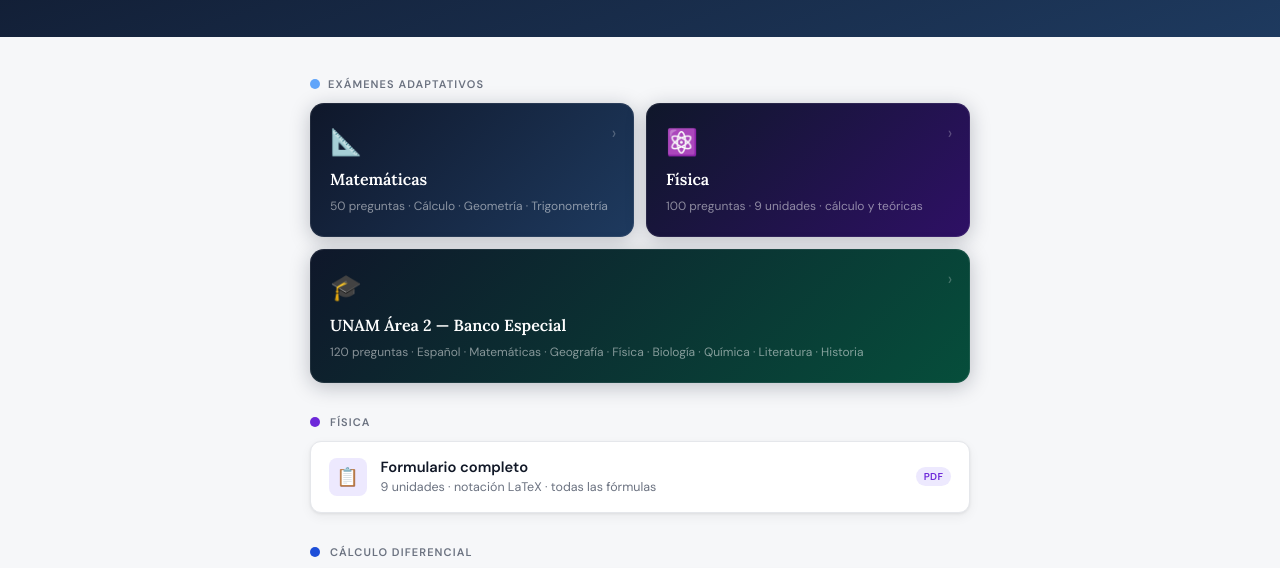
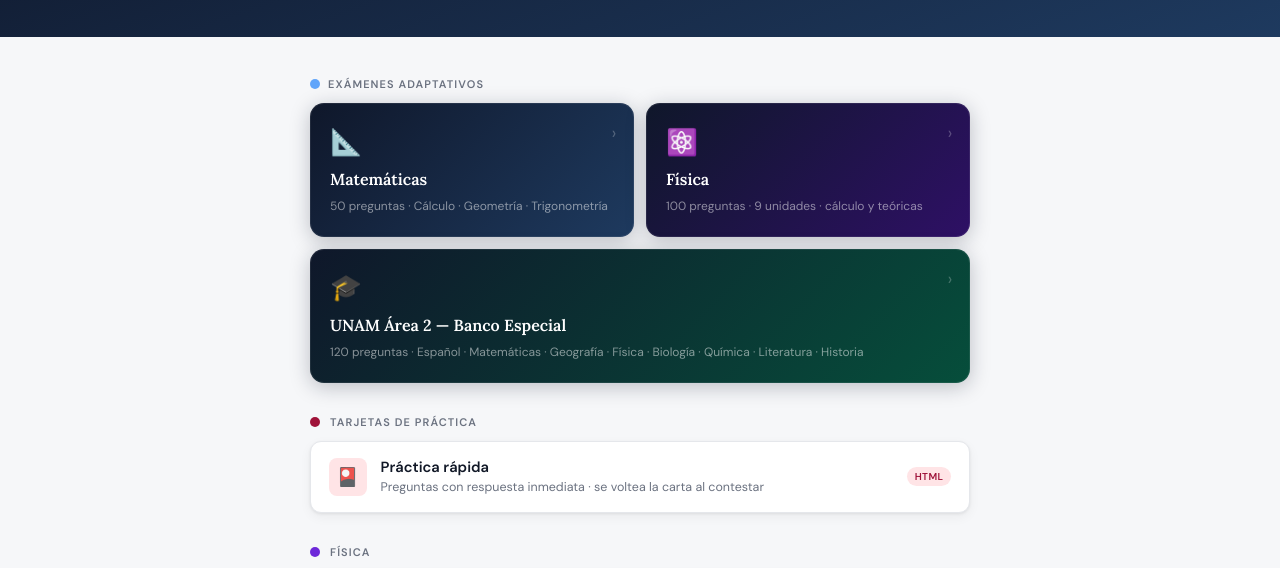
Before and after one commit to Giledvz/clases, a plain HTML site: page index.html in a window 1280 px wide. Shown: the part 160-728 px from the top of the page. Drawn offline with Linux system fonts and the light colour scheme.

Commit message:
Add files via upload
sustitución del index.

```diff
--- a/index.html
+++ b/index.html
@@ -10,6 +10,7 @@
   --calc:  #1d4ed8; --calc-l:#dbeafe;
   --geo:   #047857; --geo-l: #d1fae5;
   --trig:  #b45309; --trig-l:#fef3c7;
+  --flash: #9f1239; --flash-l:#ffe4e6;
   --txt:   #111827;
   --muted: #6b7280;
   --borde: #e5e7eb;
@@ -213,6 +214,24 @@
   </div>
 </div>
 
+<!-- Tarjetas de Práctica -->
+<div class="seccion">
+  <div class="seccion-header">
+    <div class="seccion-dot" style="background:var(--flash)"></div>
+    <span class="seccion-titulo">Tarjetas de Práctica</span>
+  </div>
+  <div class="cards-grid">
+    <a class="card-recurso" href="flashcards.html">
+      <div class="recurso-icono" style="background:var(--flash-l)">🎴</div>
+      <div class="recurso-texto">
+        <div class="recurso-nombre">Práctica rápida</div>
+        <div class="recurso-desc">Preguntas con respuesta inmediata · se voltea la carta al contestar</div>
+      </div>
+      <span class="recurso-badge" style="background:var(--flash-l);color:var(--flash)">HTML</span>
+    </a>
+  </div>
+</div>
+
 <!-- Física -->
 <div class="seccion">
   <div class="seccion-header">
```
